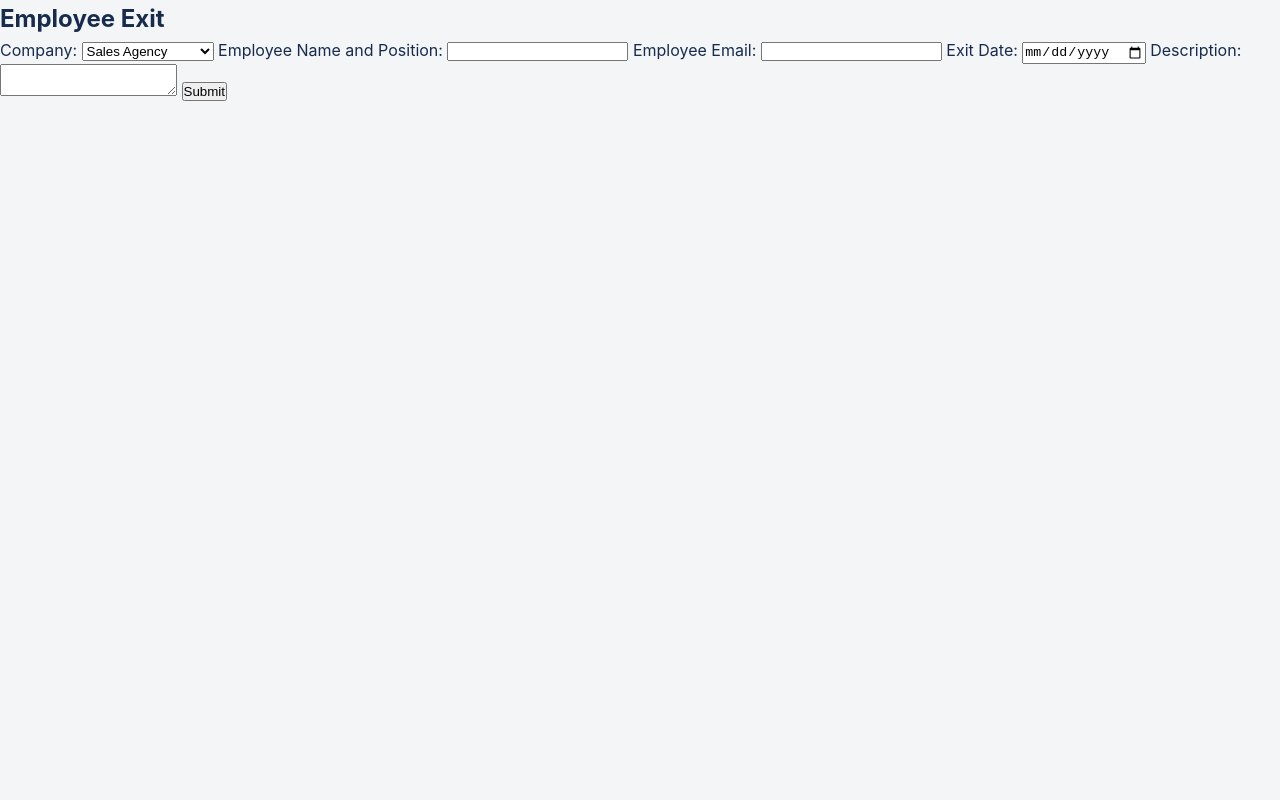
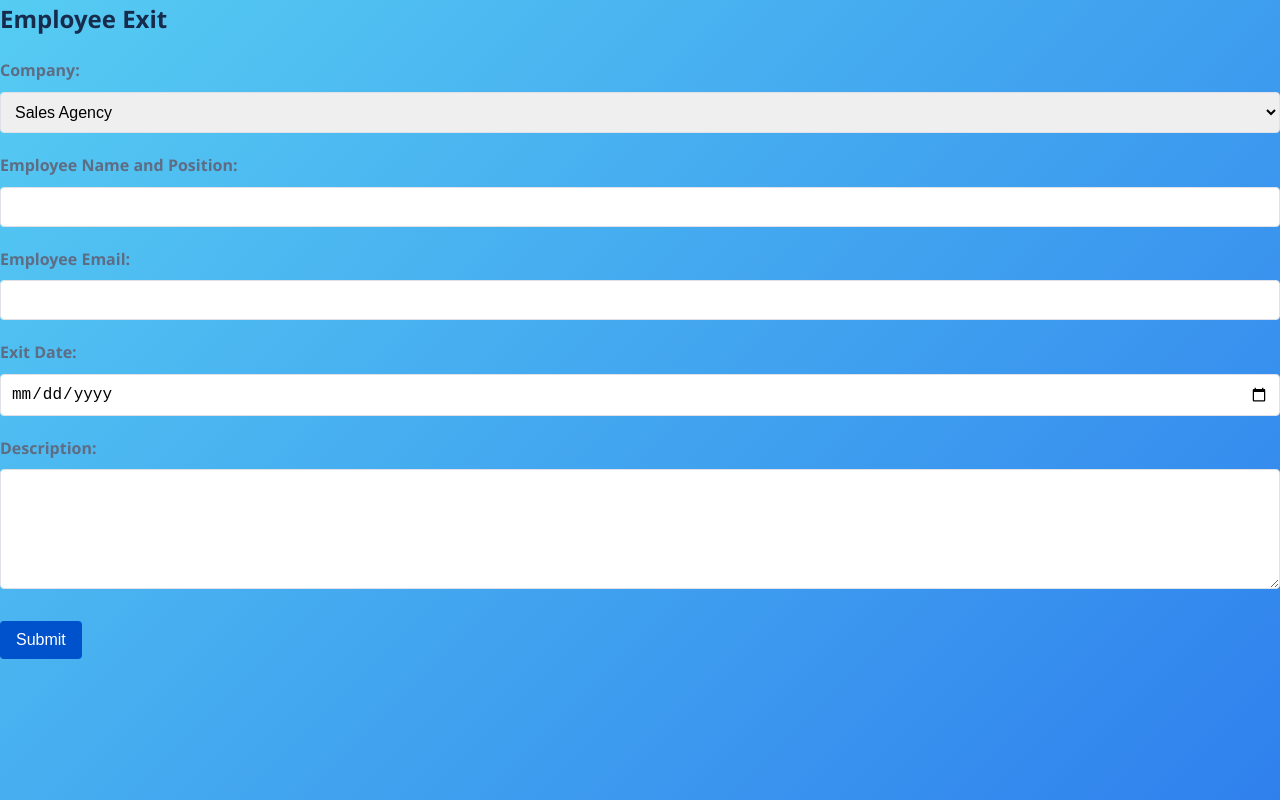
Before and after one commit to seanhsalesagency/sa_jir_sd, a plain HTML site: page src/forms/employee-exit.html in a window 1280 px wide. Drawn offline with Linux system fonts and the light colour scheme.

Commit message:
Update employee-exit.html

```diff
--- a/src/forms/employee-exit.html
+++ b/src/forms/employee-exit.html
@@ -3,6 +3,59 @@
 <head>
   <title>Employee Exit</title>
   <link rel="stylesheet" href="../style.css">
+   <style>
+    body {
+      font-family: "Segoe UI", sans-serif;
+      background: linear-gradient(135deg, #56ccf2, #2f80ed);
+      margin: 0;
+      padding: 0;
+    }
+    .form-wrapper {
+      background: #fff;
+      max-width: 600px;
+      margin: 40px auto;
+      padding: 40px;
+      border-radius: 10px;
+      box-shadow: 0 6px 20px rgba(0,0,0,0.1);
+    }
+    h1 {
+      font-size: 24px;
+      margin-bottom: 16px;
+      color: #172B4D;
+    }
+    label {
+      font-weight: 600;
+      display: block;
+      margin-top: 20px;
+      margin-bottom: 8px;
+      color: #5E6C84;
+    }
+    input, select, textarea {
+      width: 100%;
+      padding: 10px;
+      font-size: 16px;
+      border: 1px solid #DFE1E6;
+      border-radius: 4px;
+      box-sizing: border-box;
+    }
+    textarea {
+      height: 120px;
+      resize: vertical;
+    }
+    button {
+      margin-top: 24px;
+      background-color: #0052CC;
+      color: #fff;
+      padding: 10px 16px;
+      font-size: 16px;
+      border: none;
+      border-radius: 4px;
+      cursor: pointer;
+    }
+    button:hover {
+      background-color: #0065FF;
+    }
+  </style>
 </head>
 <body>
   <div class="form-container">
```
